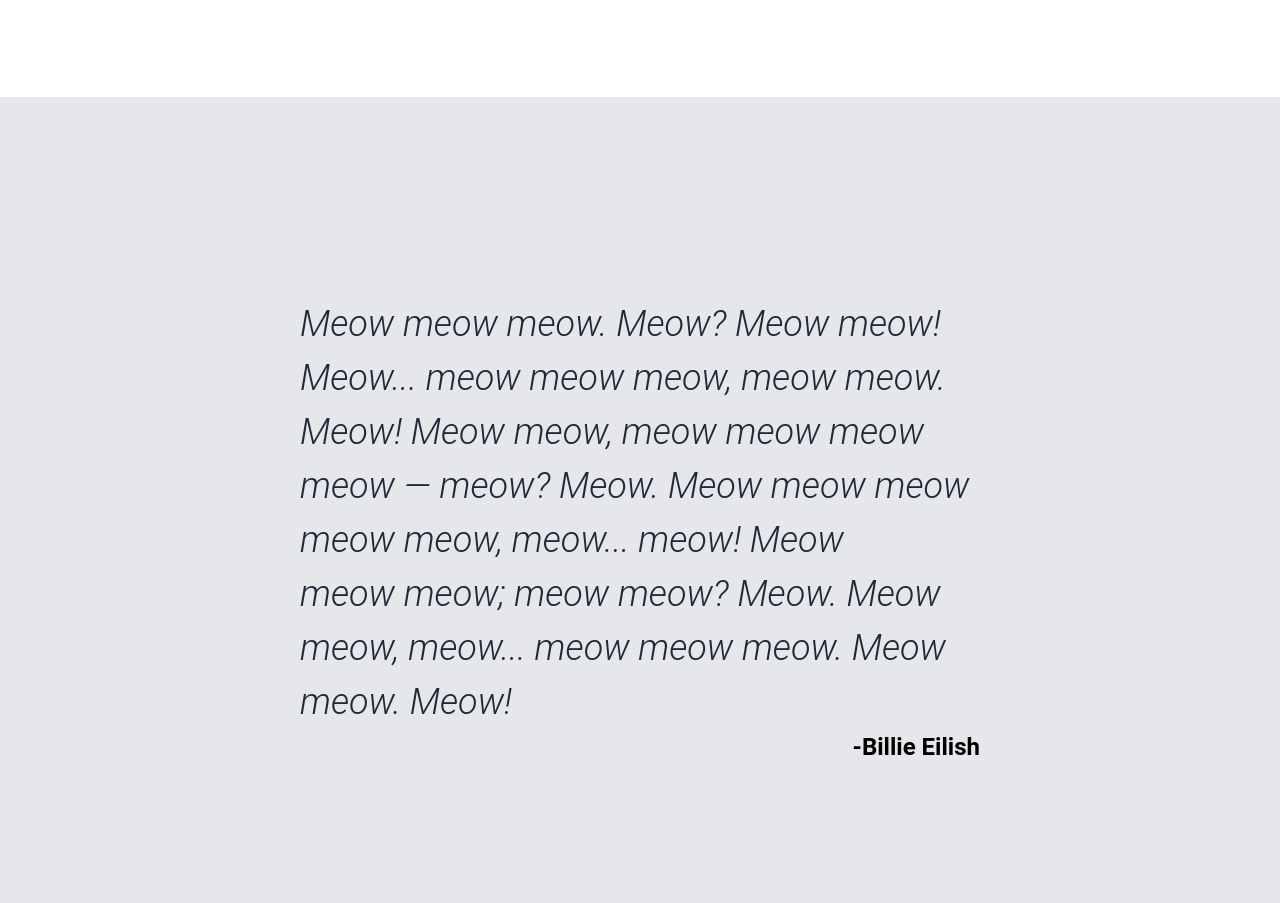
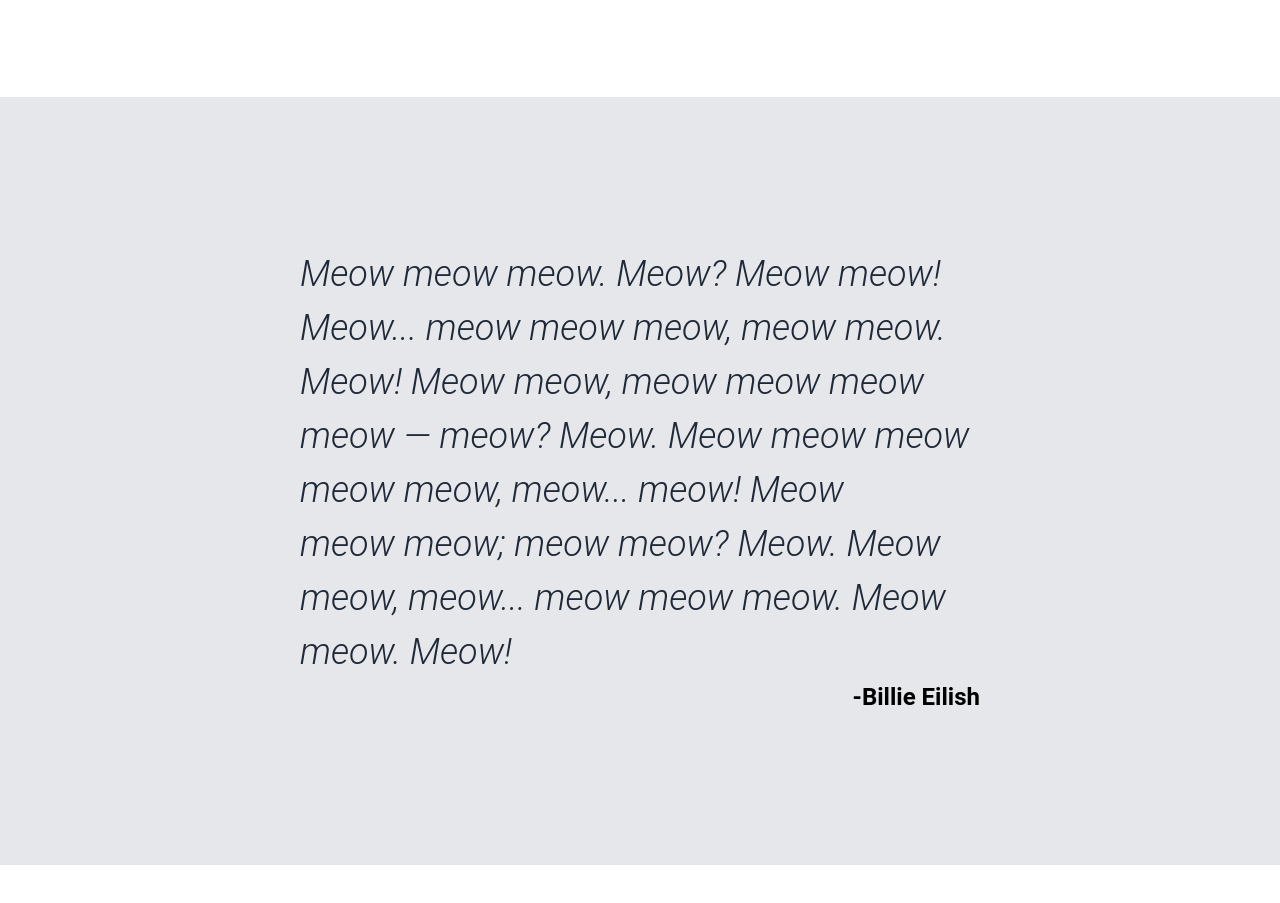
Before and after one commit to aaalessandri/landing-odin-page, a plain HTML site: page index.html in a window 1280 px wide. Shown: the part 1099-2002 px from the top of the page. After the commit the page ends 1964 px from the top, so only its background shows below. Drawn offline with Linux system fonts and the light colour scheme.

Commit message:
Change quote section padding
I reduced a little the vertical padding in the quote section.

```diff
--- a/style.css
+++ b/style.css
@@ -156,7 +156,7 @@
 }
 
 .quote-section {
-  padding: 200px 300px;
+  padding: 150px 300px;
   background-color: #E5E7EB;
 }
 
```
